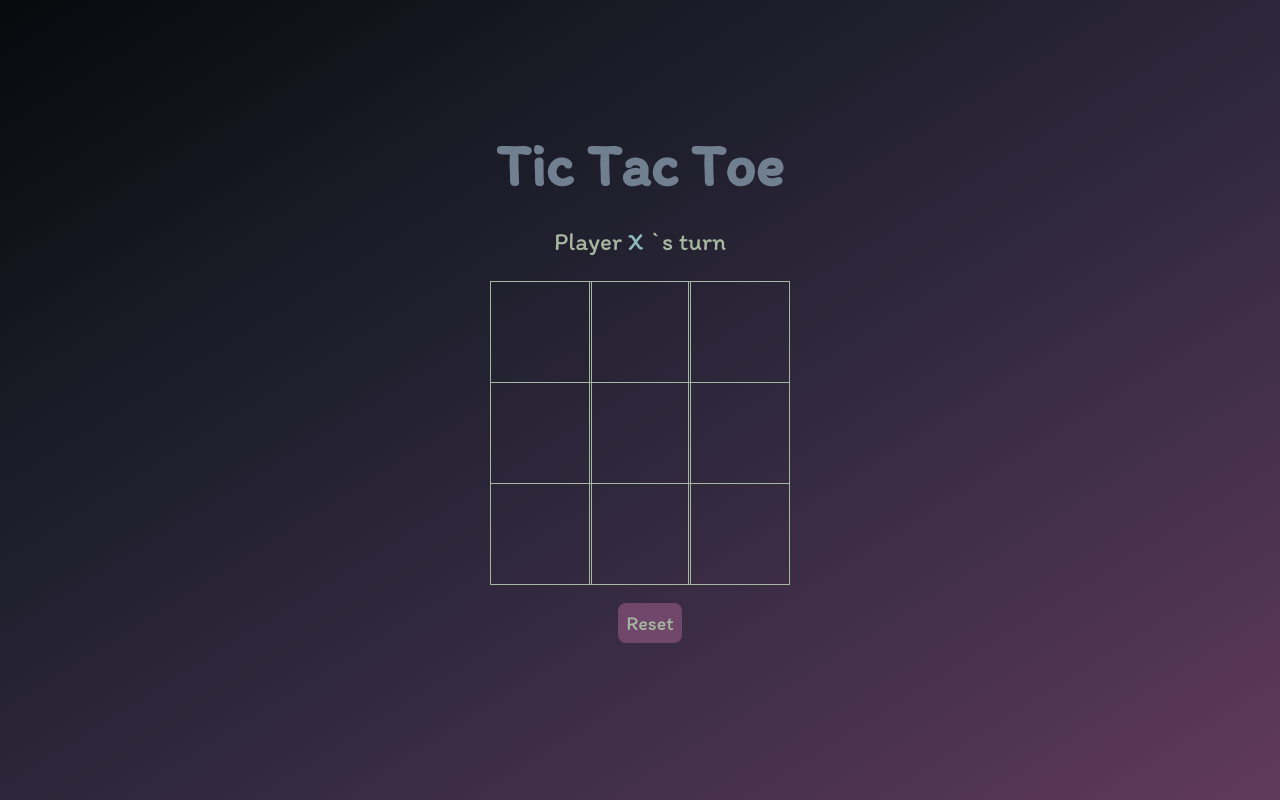
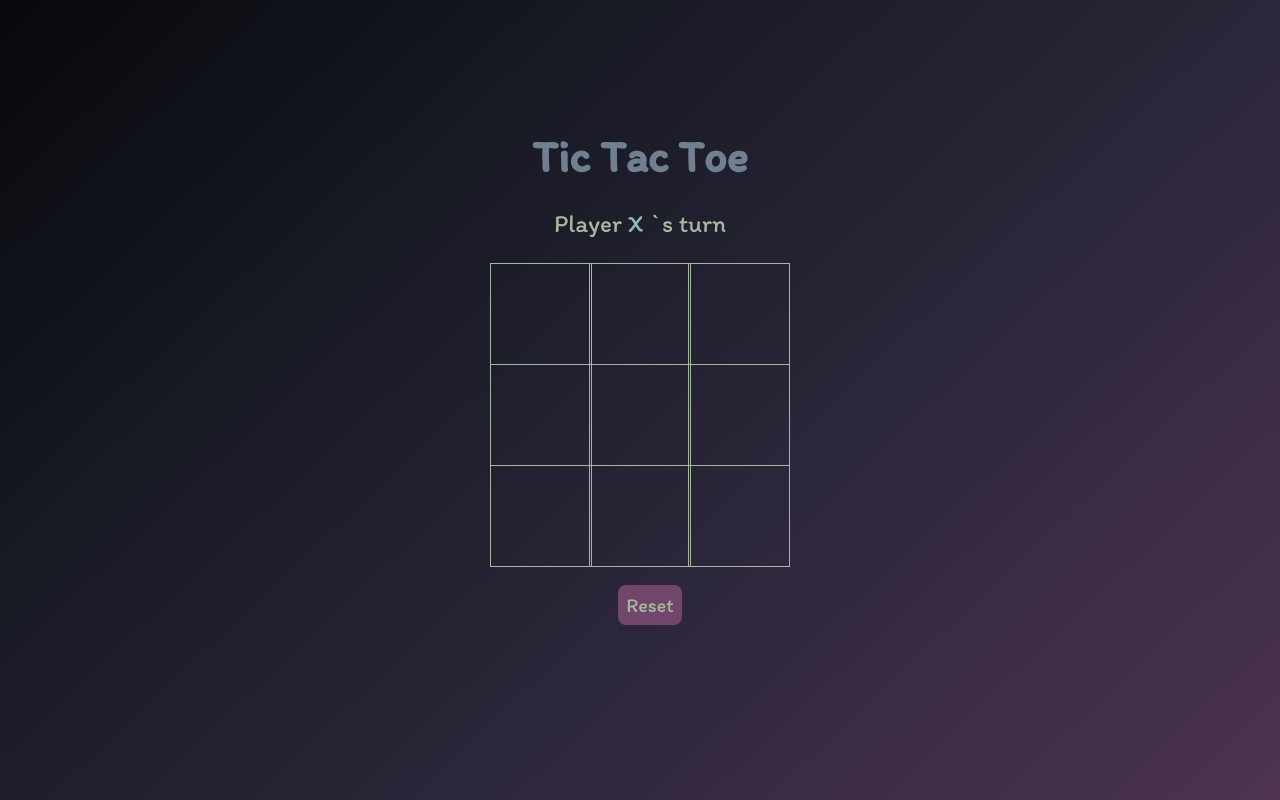
Before and after one commit to evgeniatrudova/FE_21_firstjsgame_evgenia_trudova-, a plain HTML site: page index.html in a window 1280 px wide. Shown: the top 800 px of the page. Drawn offline with Linux system fonts and the light colour scheme.

Commit message:
Update styles.css

```diff
--- a/styles.css
+++ b/styles.css
@@ -6,14 +6,14 @@
 
 .background {
     background-image: linear-gradient(to right bottom, #07090d, #181a24, #2b2639, #44304b, #613a59);
-    height: 100vh;
+    height: 150vh;
     padding: 1px;
 }
 
 .title {
     color: #708090;
     text-align: center;
-    font-size: 40px;
+    font-size: 30px;
     margin-top: 10%;
 }
 .display{
```
